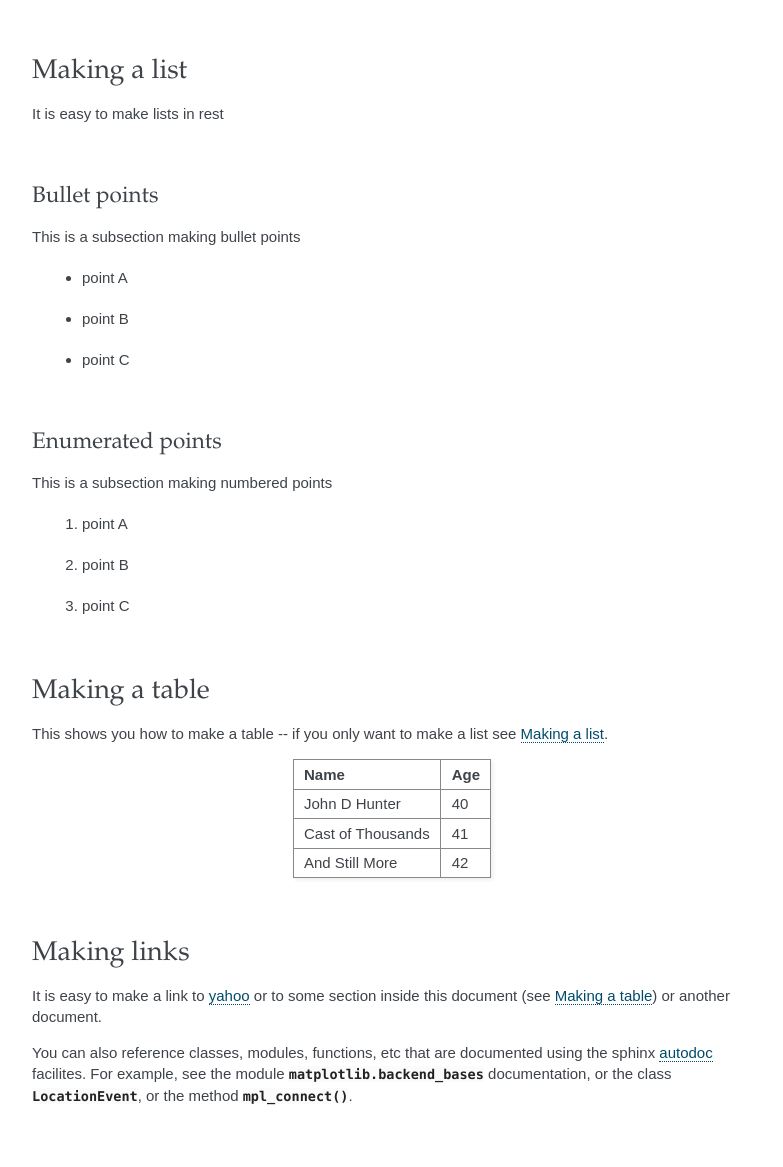
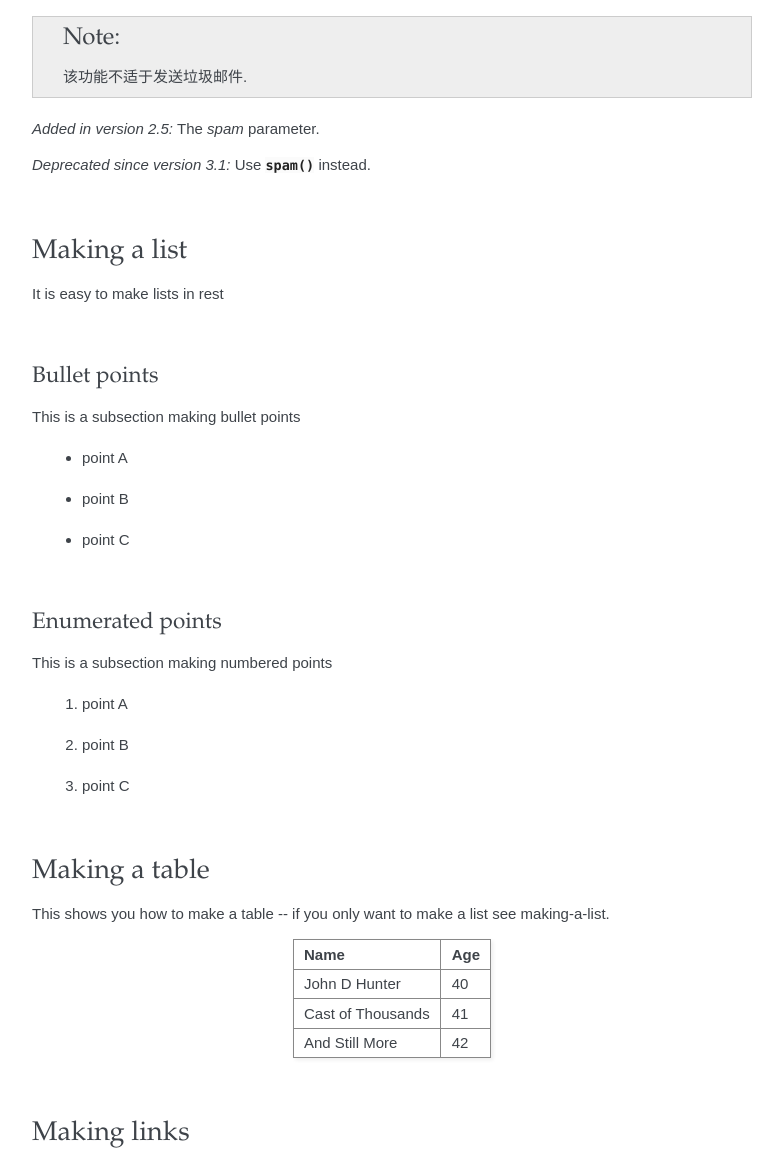
Before and after one commit to clownmelody/hisihi_api, a Sphinx documentation site: the page built from docs/test.rst, in a window 1280 px wide and 1400 px high, scrolled down 281 px, cut to the strip 233-1400 px from the top of the window. Shown: the whole strip, without its empty margins (358-1141 px from the left). Built offline with Sphinx 7.4.7, drawn with Linux system fonts in a browser that asks for light colours.

```diff
--- a/docs/index.rst
+++ b/docs/index.rst
@@ -1,4 +1,4 @@
-herovii Api V1 (Test Version)
+Herovii Api V1 (Test Version)
 ===============================
 
 Api V1 说明
--- a/docs/status.rst
+++ b/docs/status.rst
@@ -1,3 +1,5 @@
+.. _status:
+
 HTTP返回状态说明
 =================
 Hero API 通过HTTP Status Code来说明 API 请求是否成功 下面的表格中展示了可能的
--- a/docs/test.rst
+++ b/docs/test.rst
@@ -27,6 +27,18 @@
 .. literalinclude:: pyplots/ellipses.py
 
 .. _making-a-list:
+
+
+.. note::
+
+   该功能不适于发送垃圾邮件.
+
+.. versionadded:: 2.5
+   The *spam* parameter.
+
+.. deprecated:: 3.1
+   Use :func:`spam` instead.
+
 
 Making a list
 =============
```
Also changed, not shown: other parts of docs/index.rst (+1 -1 lines).
